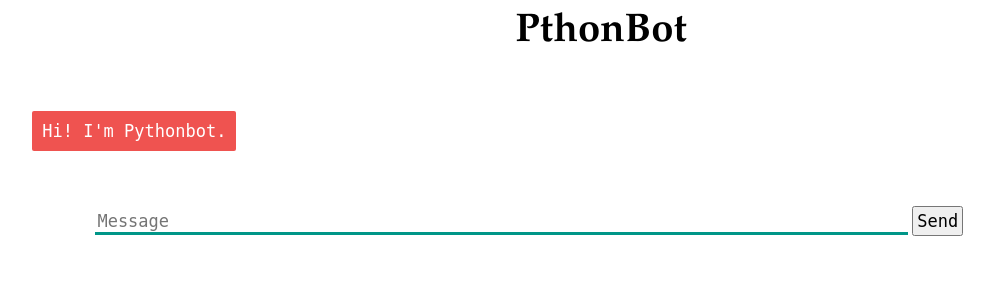
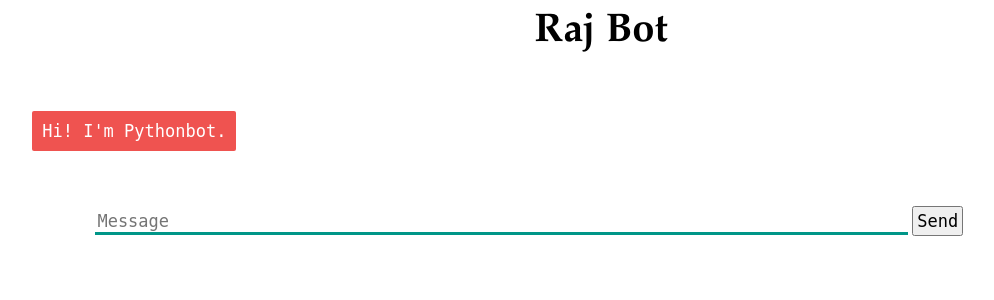
Before and after one commit to nagarajuthandu/rajbot, a Flask app: page / in a window 1280 px wide. Shown: the top 300 px of the page, without its empty margins (39-1033 px from the left). Run offline with Flask 2, Linux system fonts and the light colour scheme; parts of the project's set-up code (start-up, migrations or seed data) failed here and were passed over; some libraries are stand-ins or nearby versions.

Commit message:
Update home.html

```diff
--- a/templates/home.html
+++ b/templates/home.html
@@ -6,7 +6,7 @@
     <script src="https://ajax.googleapis.com/ajax/libs/jquery/3.2.1/jquery.min.js"></script>
   </head>
   <body>
-    <h1>PthonBot</h1>
+    <h1>Raj Bot</h1>
 
     <div>
       <div id="chatbox">
```
